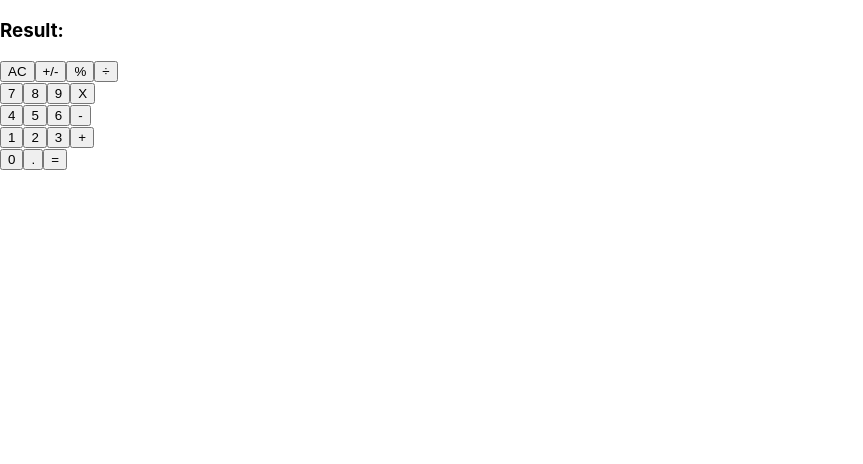
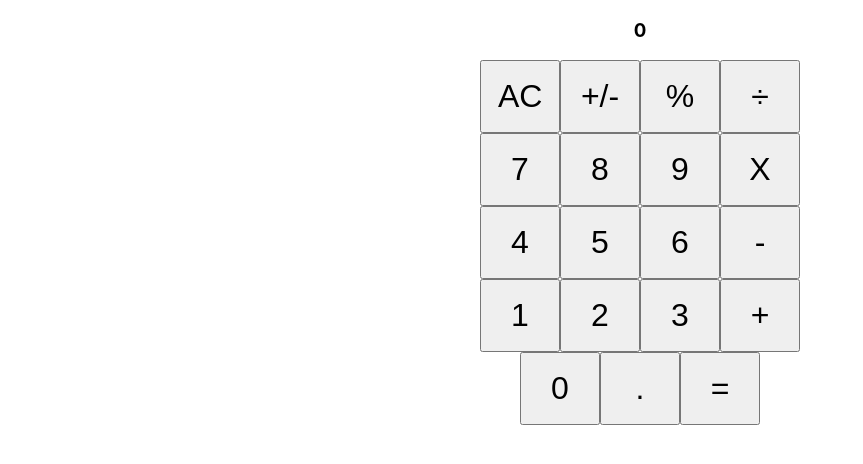
Before and after one commit to iliebabcenco/calculator, a React (Create React App) app: page / in a window 1280 px wide. Shown: the top 464 px of the page, without its empty margins (0-863 px from the left). Built offline with nearby package versions, Linux system fonts and the light colour scheme.

Commit message:
Add display of the correct result on Display component

```diff
--- a/src/components/App.js
+++ b/src/components/App.js
@@ -23,12 +23,17 @@ class App extends React.Component {
   }
 
   render() {
-    const { total } = this.state;
-
-    console.log(total);
+    const { total, next } = this.state;
+    let show = total;
+    if (next) {
+      show = next;
+    }
+    if (show === null) {
+      show = '0';
+    }
     return (
       <>
-        <Display result={total} />
+        <Display result={show.toString()} />
         <ButtonPanel clickHandler={this.handleClick} />
       </>
     );
--- a/src/components/Display.js
+++ b/src/components/Display.js
@@ -5,8 +5,7 @@ function Display(props) {
   const { result } = props;
   return (
     <div className="calc-display">
-      <h3>
-        Result:
+      <h3 className="calc-display-h3">
         {result}
       </h3>
     </div>
--- a/src/index.css
+++ b/src/index.css
@@ -25,3 +25,14 @@ code {
     'Courier New',
     monospace;
 }
+
+#root {
+  text-align: center;
+  margin: 0 auto;
+}
+
+.button {
+  padding: 1rem;
+  width: 5rem;
+  font-size: 2rem;
+}
--- a/src/logic/calculate.js
+++ b/src/logic/calculate.js
@@ -15,11 +15,13 @@ export default function calculate(calculator, buttonName) {
   }
 
   if (['0', '1', '2', '3', '4', '5', '6', '7', '8', '9'].includes(buttonName)) {
-    if (!total) {
+    if (total === '0' || !total) {
       total = buttonName;
-    } else if (!next) {
+    } else if (total && !operation) {
       total += buttonName;
-    } else {
+    } else if (next === '0' || !next) {
+      next = buttonName;
+    } else if (operation && total) {
       next += buttonName;
     }
   }
@@ -32,8 +34,29 @@ export default function calculate(calculator, buttonName) {
     }
   }
 
-  if (['+', '-', '÷', '%', 'X'].includes(buttonName)) {
-    total = operate(total, next, operation);
+  if (['+', '-', '÷', '%', 'X', '='].includes(buttonName)) {
+    if (!total) total = '0';
+    if (total && !next) {
+      operation = buttonName;
+    }
+    if (total && next && operation) {
+      total = operate(total, next, operation).toString();
+
+      operation = buttonName;
+    }
+  }
+
+  if (buttonName === '=') {
+    if (total && !next) {
+      return total;
+    }
+    if (!total && !next) {
+      total = '0';
+    }
+    if (total && next && operation) {
+      total = operate(total, next, operation).toString();
+      next = null;
+    }
   }
   return { total, next, operation };
 }
--- a/src/logic/operate.js
+++ b/src/logic/operate.js
@@ -1,14 +1,18 @@
 import Big from 'big.js';
 
 export default function operate(numberOne, numberTwo, operation) {
+  const num1 = new Big(numberOne);
+  const num2 = new Big(numberTwo);
   if (operation === '+') {
-    return new Big(numberOne).plus(new Big(numberTwo));
+    return num1.plus(num2);
   } if (operation === '-') {
-    return new Big(numberOne).minus(new Big(numberTwo));
+    return num1.minus(num2);
   } if (operation === '÷') {
-    return new Big(numberOne).div(new Big(numberTwo));
+    return num1.div(num2);
   } if (operation === 'X') {
-    return new Big(numberOne).times(new Big(numberTwo));
+    return num1.times(num2);
+  } if (operation === '%') {
+    return (num1.times(num2)).div(100);
   }
-  return (new Big(numberOne).times(new Big(numberTwo))).div(100);
+  return num1;
 }
```
